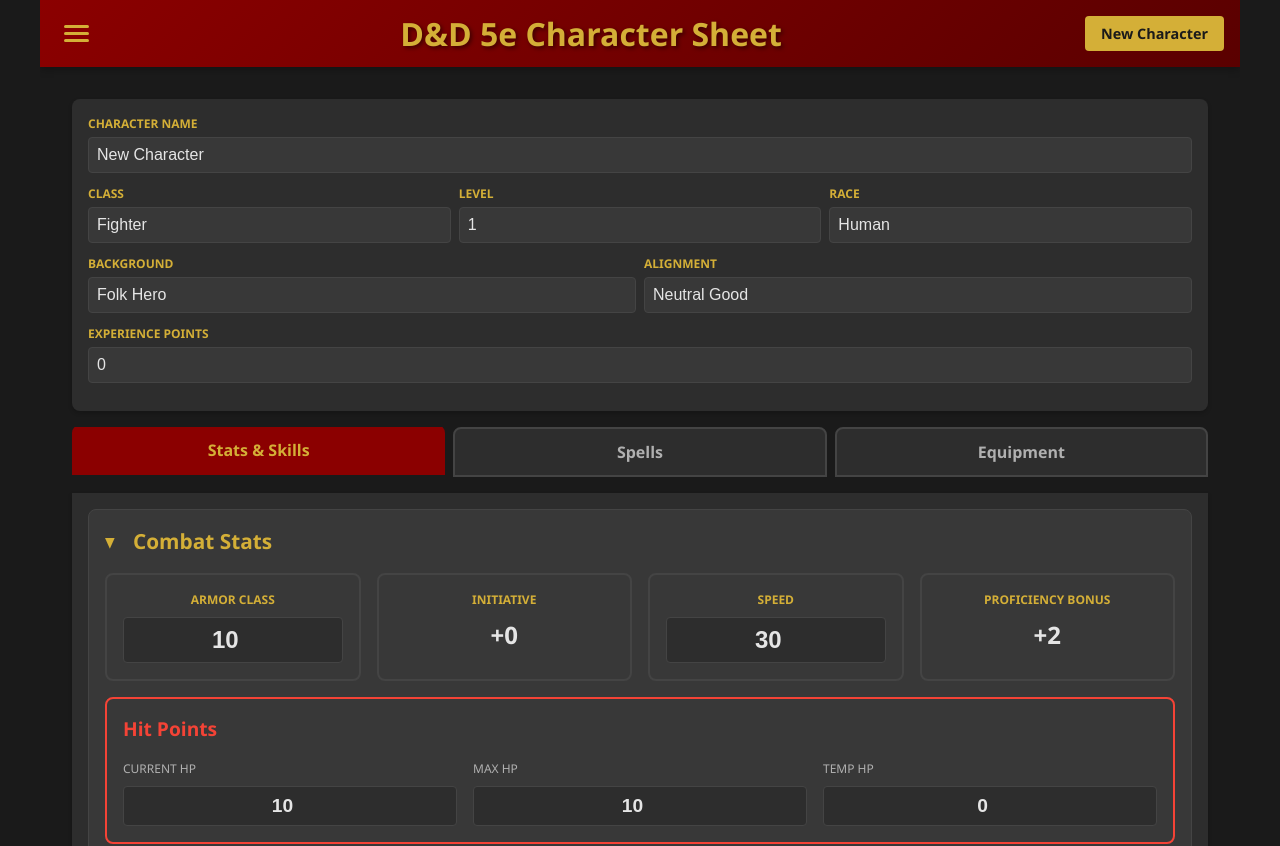
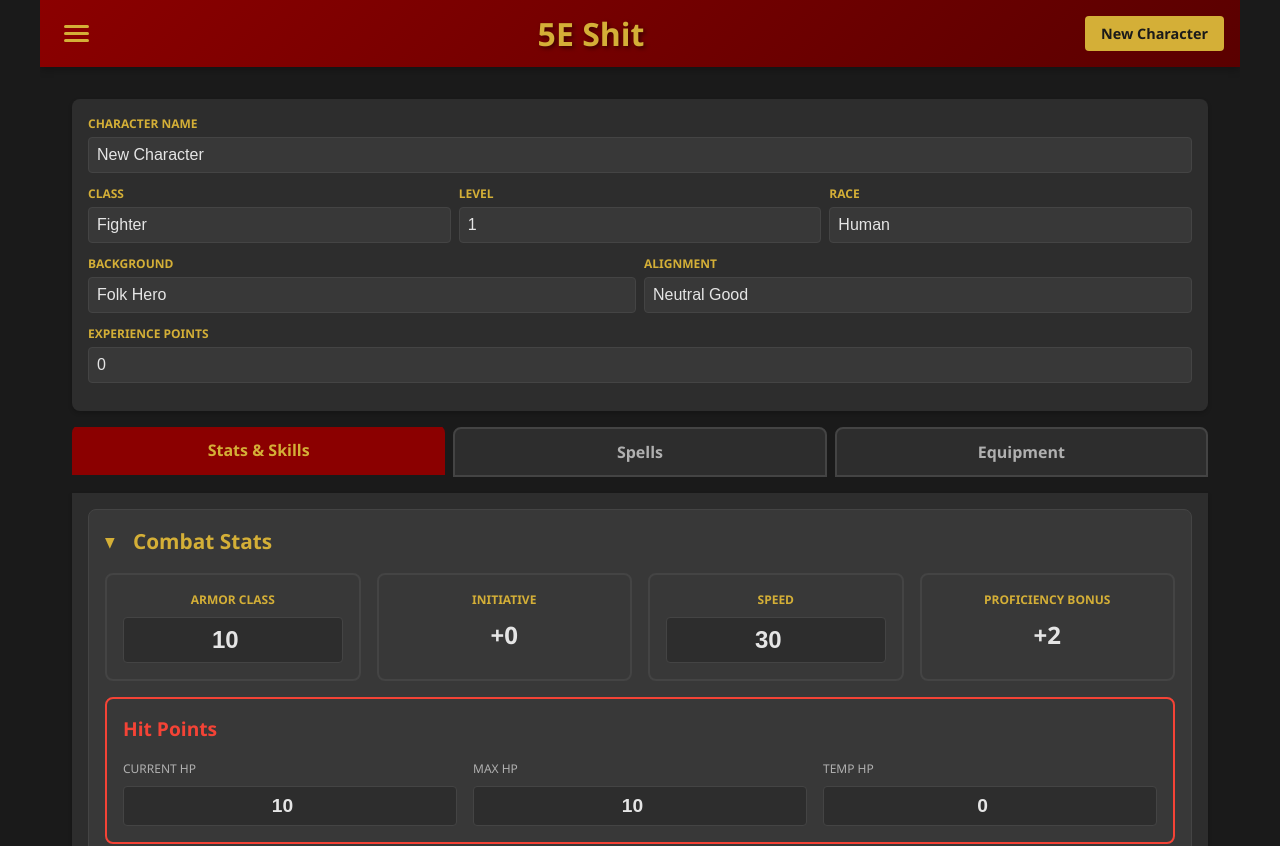
Before and after one commit to matthewmellies/dnd-sheet, a React (Vite) app: page / in a window 1280 px wide. Shown: the top 846 px of the page. Built offline with nearby package versions, Linux system fonts and the light colour scheme.

Commit message:
Update header title to "5E Shit" for a more casual tone

```diff
--- a/src/App.tsx
+++ b/src/App.tsx
@@ -88,7 +88,7 @@
           <span></span>
         </button>
 
-        <h1>D&D 5e Character Sheet</h1>
+        <h1>5E Shit</h1>
 
         {activeView === "character" && (
           <button onClick={resetCharacter} className="btn-reset">
```
